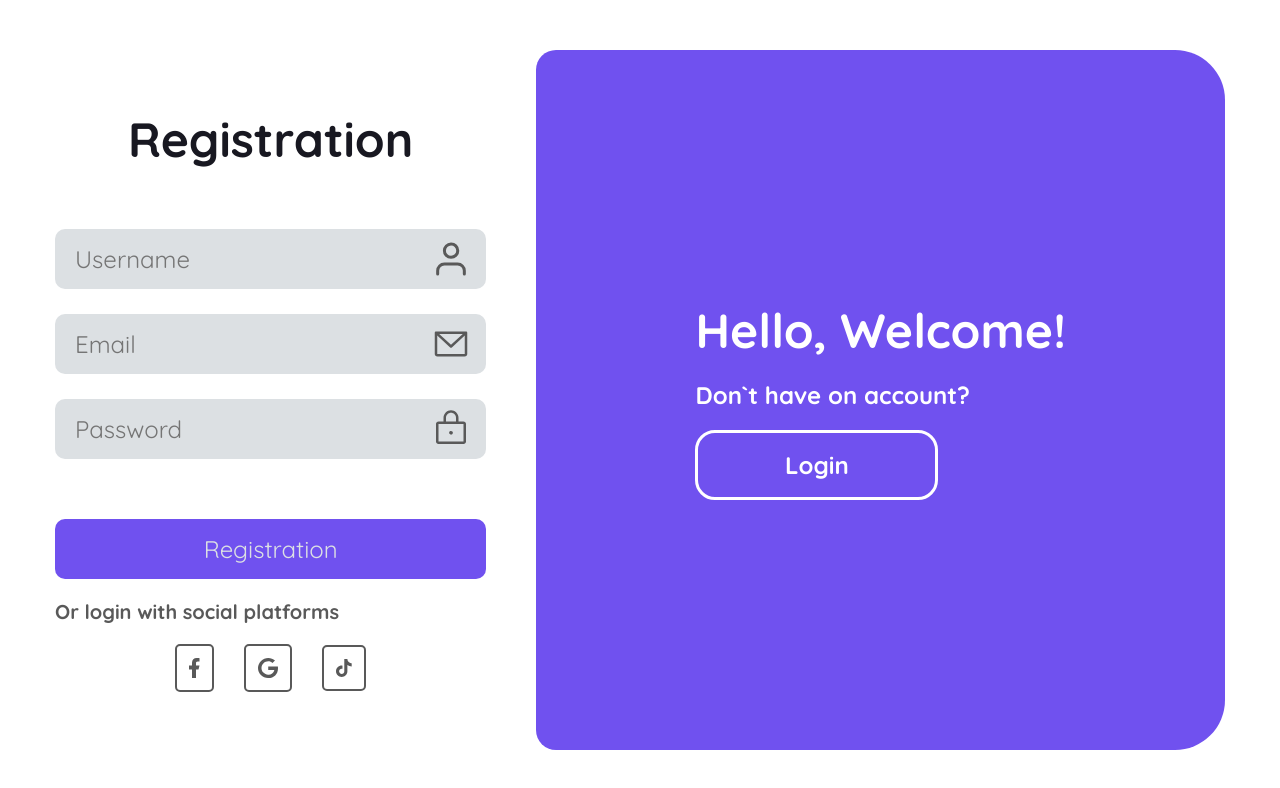
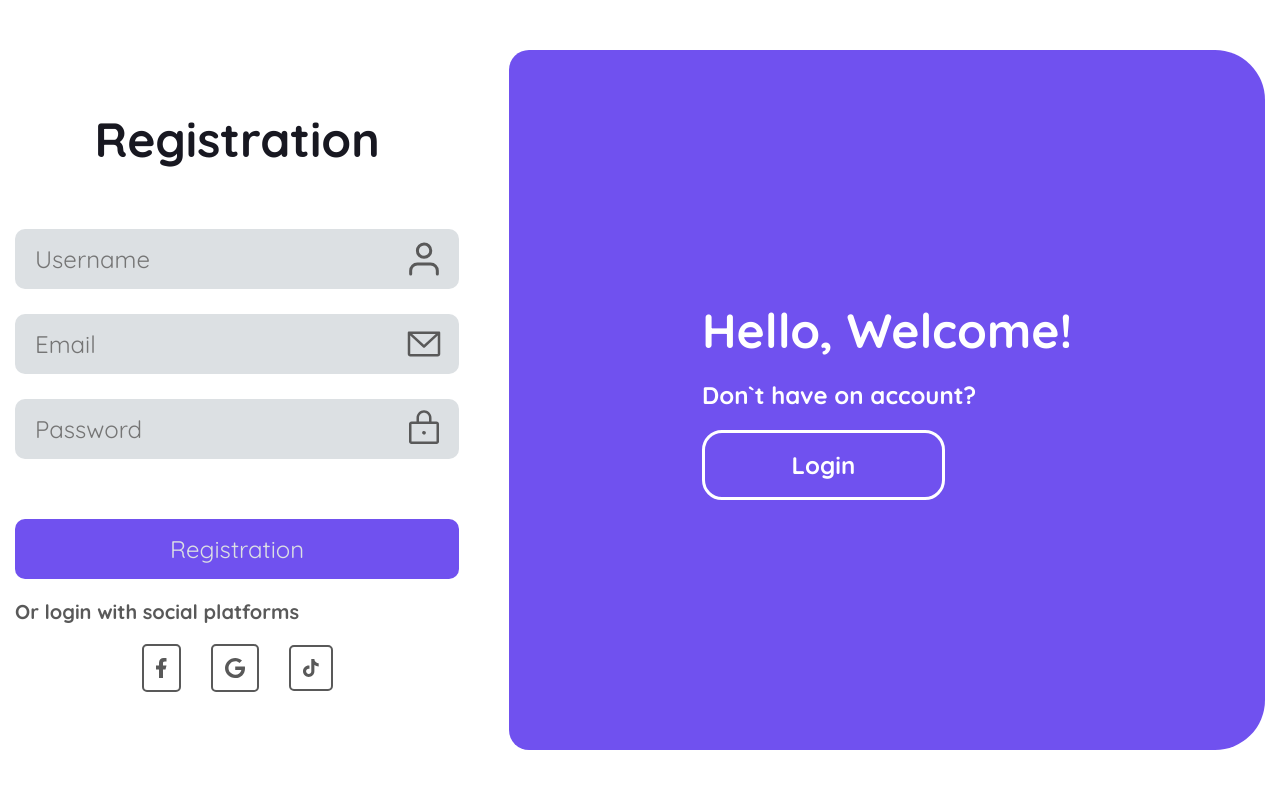
Before and after one commit to BogdanNakai/To-do-App-React-, a React (Vite) app: page / in a window 1280 px wide. Shown: the top 788 px of the page. Built offline with nearby package versions, Linux system fonts and the light colour scheme.

Commit message:
pref: change the adaptive logic of the page

```diff
--- a/src/scss/index.scss
+++ b/src/scss/index.scss
@@ -14,9 +14,19 @@ body {
 }
 
 [class*="--container"] {
-	max-width: 1200px;
+	max-width: 1400px;
 	padding: 0 15px;
 	margin: 0 auto;
+
+	@media (max-width: 1200px){
+		max-width: 970px
+	}
+	@media (max-width: 992px){
+		max-width: 750px;
+	}
+	@media (max-width: 768px){
+		max-width: none;
+	}
 }
 
 .wrapper {
@@ -27,3 +37,8 @@ body {
 	justify-content: center;
 
 }
+
+.error--404 {
+	text-align: center;
+	font-size: 26px;
+}
```
